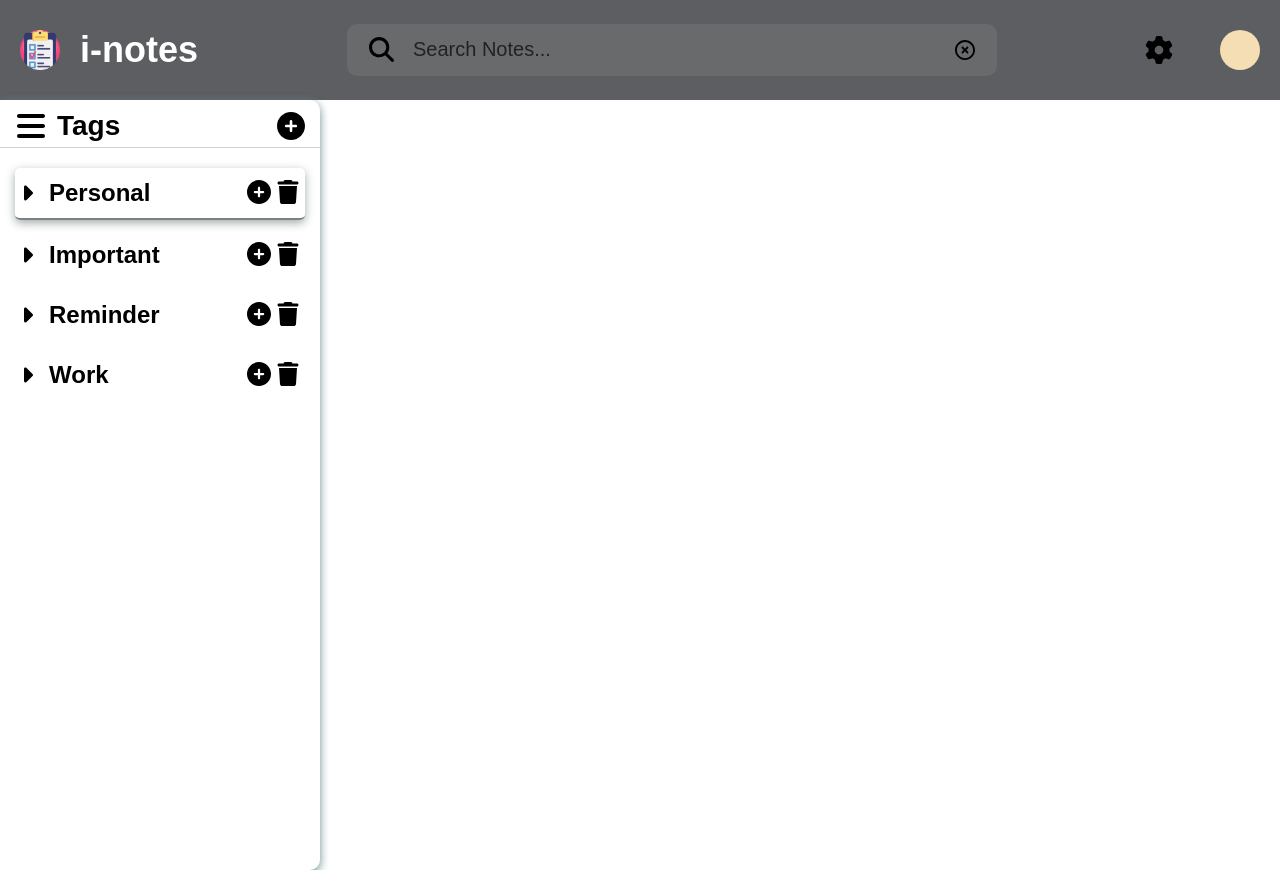
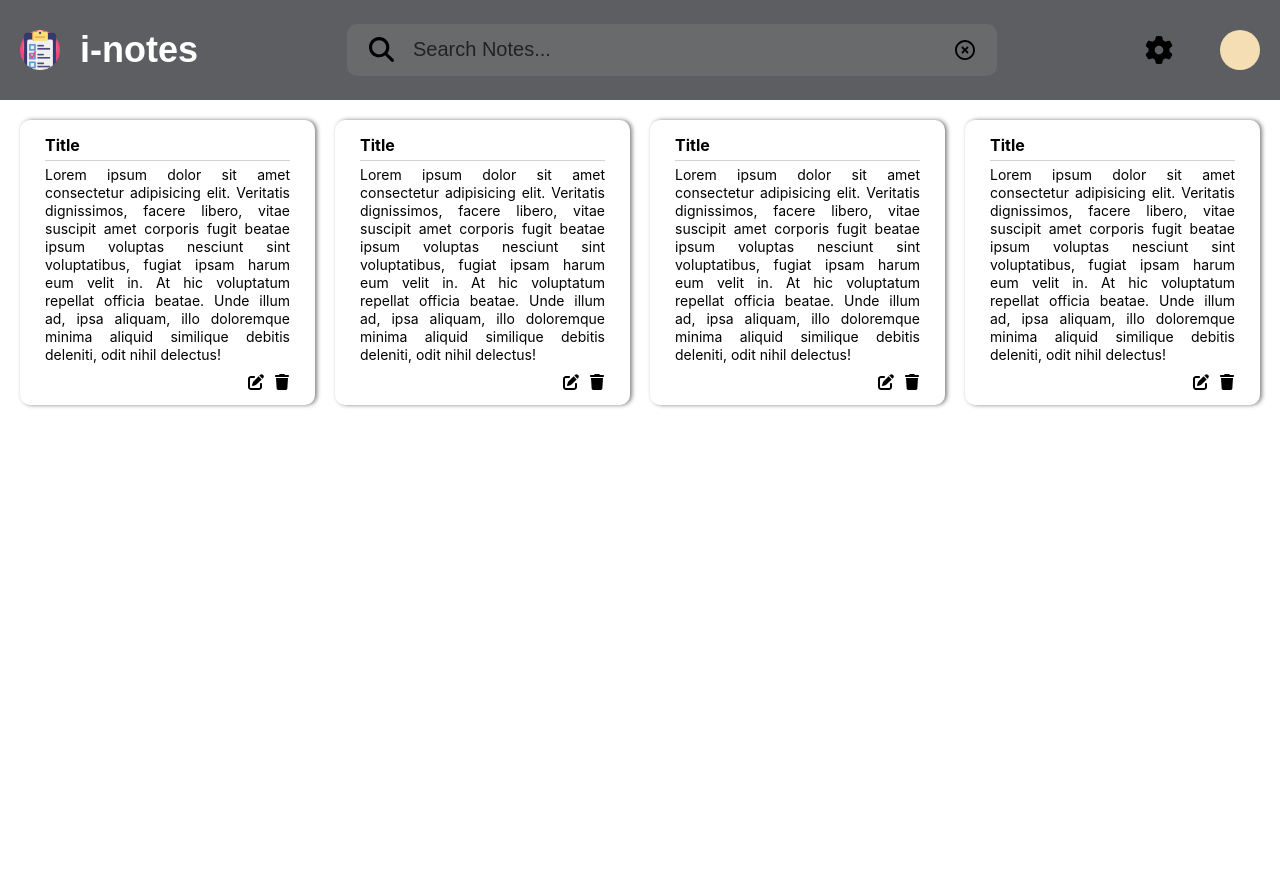
Before and after one commit to imDatt777/i-notes, a React (Create React App) app: page / in a window 1280 px wide. After the commit the page ends 800 px from the top, so only its background shows below. Built offline with nearby package versions, Linux system fonts and the light colour scheme.

Commit message:
Initial Card view setup

```diff
--- a/src/App.js
+++ b/src/App.js
@@ -4,12 +4,23 @@ import "./styles/base.scss";
 // Importing components
 import Navbar from "./components/Navbar";
 import Sidebar from "./components/Sidebar";
+import NoteCard from "./components/NoteCard";
 
 function App() {
     return (
         <div className="App">
             <Navbar />
-            <Sidebar />
+            <div className="main-container">
+                <div className="sidebar-wrapper">
+                    <Sidebar />
+                </div>
+                <div className="notes-wrapper">
+                    <NoteCard />
+                    <NoteCard />
+                    <NoteCard />
+                    <NoteCard />
+                </div>
+            </div>
         </div>
     );
 }
--- /dev/null
+++ b/src/components/NoteCard.js
@@ -0,0 +1,34 @@
+import React from "react";
+
+// Import styling
+import "../styles/notecard.scss";
+
+// Importing assets
+import deleteIcon from "../assets/delete-icon.svg";
+import editIcon from "../assets/edit-icon.svg";
+
+const NoteCard = () => {
+    return (
+        <div className="note-wrapper">
+            <h3 className="note-title">Title</h3>
+            <p className="note-description">
+                Lorem ipsum dolor sit amet consectetur adipisicing elit.
+                Veritatis dignissimos, facere libero, vitae suscipit amet
+                corporis fugit beatae ipsum voluptas nesciunt sint voluptatibus,
+                fugiat ipsam harum eum velit in. At hic voluptatum repellat
+                officia beatae. Unde illum ad, ipsa aliquam, illo doloremque
+                minima aliquid similique debitis deleniti, odit nihil delectus!
+            </p>
+            <div className="icons-wrapper">
+                <img className="edit-icon" src={editIcon} alt="Edit Icon" />
+                <img
+                    className="delete-icon"
+                    src={deleteIcon}
+                    alt="Delete Icon"
+                />
+            </div>
+        </div>
+    );
+};
+
+export default NoteCard;
--- a/src/styles/base.scss
+++ b/src/styles/base.scss
@@ -3,3 +3,47 @@ h3,
 p {
     margin: 0;
 }
+
+html,
+body {
+    width: 100%;
+    height: 100%;
+    margin: 0;
+}
+
+.main-container {
+    position: relative;
+
+    .sidebar-wrapper {
+        display: none;
+        position: absolute;
+        width: 100%;
+        z-index: 10;
+    }
+
+    .notes-wrapper {
+        padding: 20px;
+    }
+}
+
+//  Styling for tablet view
+@media (min-width: 426px) and (max-width: 1024px) {
+    .main-container {
+        .notes-wrapper {
+            display: grid;
+            grid: auto/ auto auto auto;
+            grid-column-gap: 20px;
+        }
+    }
+}
+
+// Styling for Desktop view
+@media (min-width: 1025px) {
+    .main-container {
+        .notes-wrapper {
+            display: grid;
+            grid: auto/ auto auto auto auto;
+            grid-column-gap: 20px;
+        }
+    }
+}
--- /dev/null
+++ b/src/styles/notecard.scss
@@ -0,0 +1,61 @@
+// Styling for mobile view
+
+.note-wrapper {
+    padding: 15px 25px;
+    border-radius: 10px;
+    box-shadow: 2px 0 4px 0 rgba(0, 0, 0, 0.5);
+    max-width: 400px;
+    margin-bottom: 20px;
+
+    .note-title {
+        padding-bottom: 5px;
+        border-bottom: 1px solid lightgrey;
+        font-size: 16px;
+        line-height: 20px;
+    }
+
+    .note-description {
+        padding-top: 5px;
+        text-align: justify;
+        font-size: 14px;
+        line-height: 18px;
+    }
+
+    .icons-wrapper {
+        display: flex;
+        justify-content: flex-end;
+        margin-top: 10px;
+
+        img {
+            height: 16px;
+            width: 16px;
+            cursor: pointer;
+        }
+
+        .edit-icon {
+            margin-right: 10px;
+        }
+    }
+}
+
+//  Styling for desktop view
+@media (min-width: 1025) {
+    .note-wrapper {
+        .note-title {
+            font-size: 20px;
+            line-height: 24px;
+        }
+
+        .note-description {
+            font-size: 18px;
+            line-height: 20px;
+        }
+
+        .icons-wrapper {
+            img {
+                height: 20px;
+                width: 20px;
+            }
+        }
+    }
+}
--- a/src/styles/sidebar.scss
+++ b/src/styles/sidebar.scss
@@ -2,6 +2,7 @@
 
 .sidebar {
     font-family: sans-serif;
+    background-color: white;
     box-shadow: 0 3px 10px 0 #6c8a94;
     height: calc(100vh - 50px);
     width: 55%;
```
Also changed, not shown: src/assets/edit-icon.svg (added).
